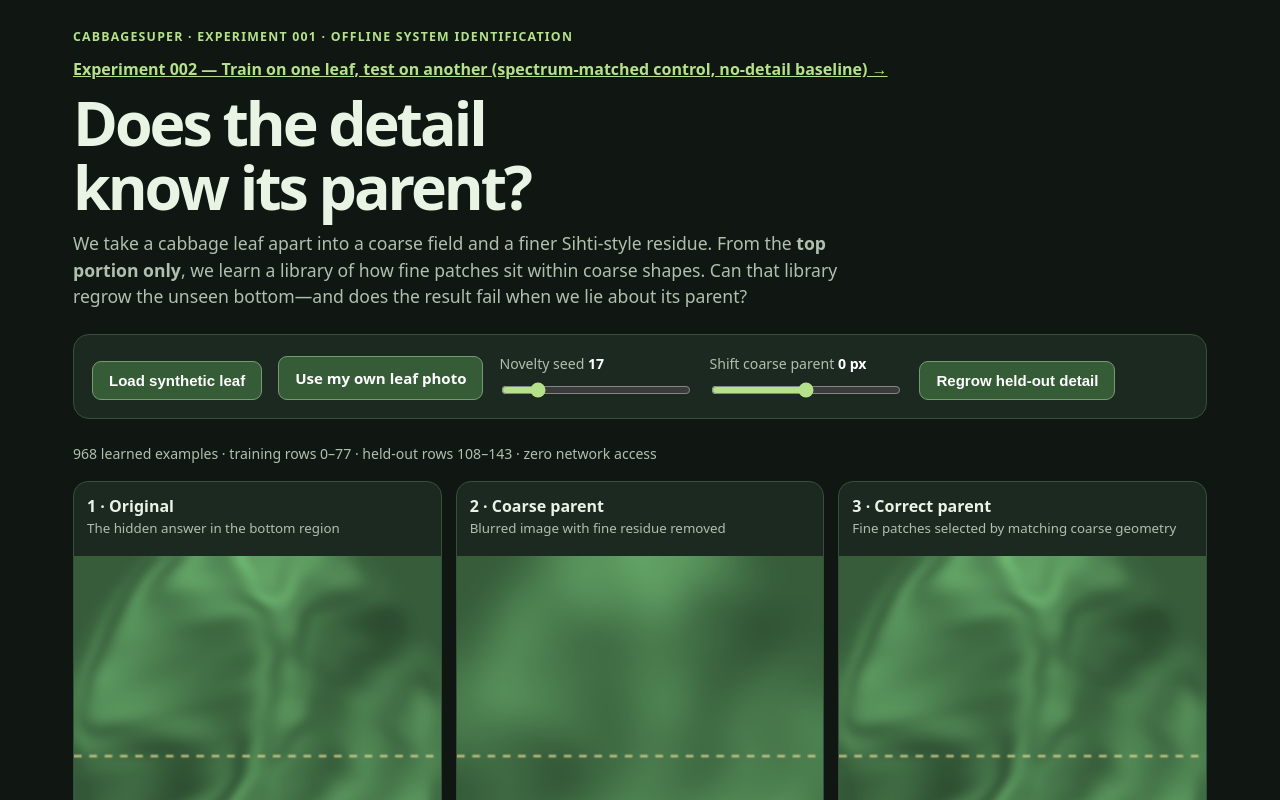
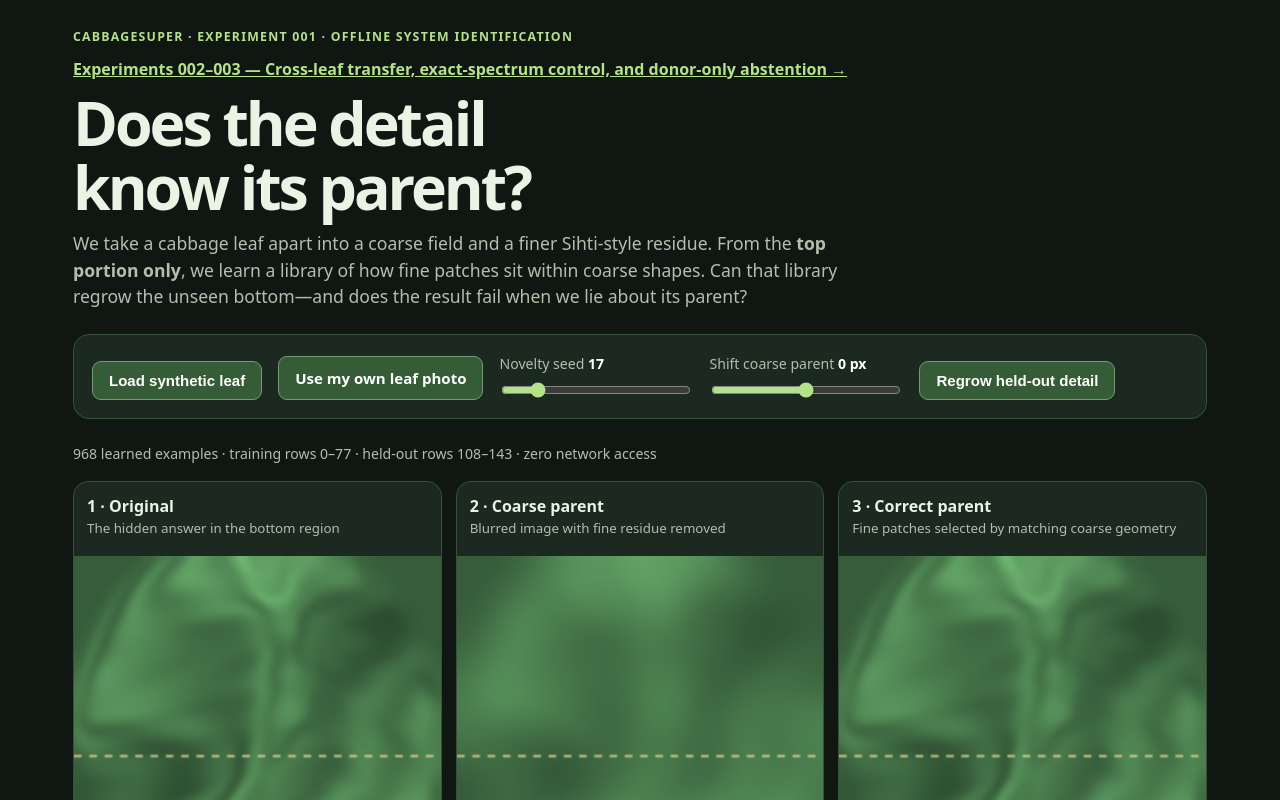
Before and after one commit to anttiluode/CabbageSuper, a plain HTML site: page index.html in a window 1280 px wide. Shown: the top 800 px of the page. Drawn offline with Linux system fonts and the light colour scheme.

Commit message:
Link Gate 3 confidence to main index

```diff
--- a/index.html
+++ b/index.html
@@ -30,7 +30,7 @@ td:nth-child(n+2),th:nth-child(n+2){text-align:right;font-variant-numeric:tabula
 </style></head>
 <body><main>
 <div class="eyebrow">CabbageSuper · Experiment 001 · offline system identification</div>
-<p style="margin:10px 0 6px"><a href="gate2.html" style="font-weight:750">Experiment 002 — Train on one leaf, test on another (spectrum-matched control, no-detail baseline) →</a></p>
+<p style="margin:10px 0 6px"><a href="gate2.html" style="font-weight:750">Experiments 002–003 — Cross-leaf transfer, exact-spectrum control, and donor-only abstention →</a></p>
 <h1>Does the detail<br>know its parent?</h1>
 <p class="lead">We take a cabbage leaf apart into a coarse field and a finer Sihti-style residue. From the <b>top portion only</b>, we learn a library of how fine patches sit within coarse shapes. Can that library regrow the unseen bottom—and does the result fail when we lie about its parent?</p>
 <div class="controls">
```
